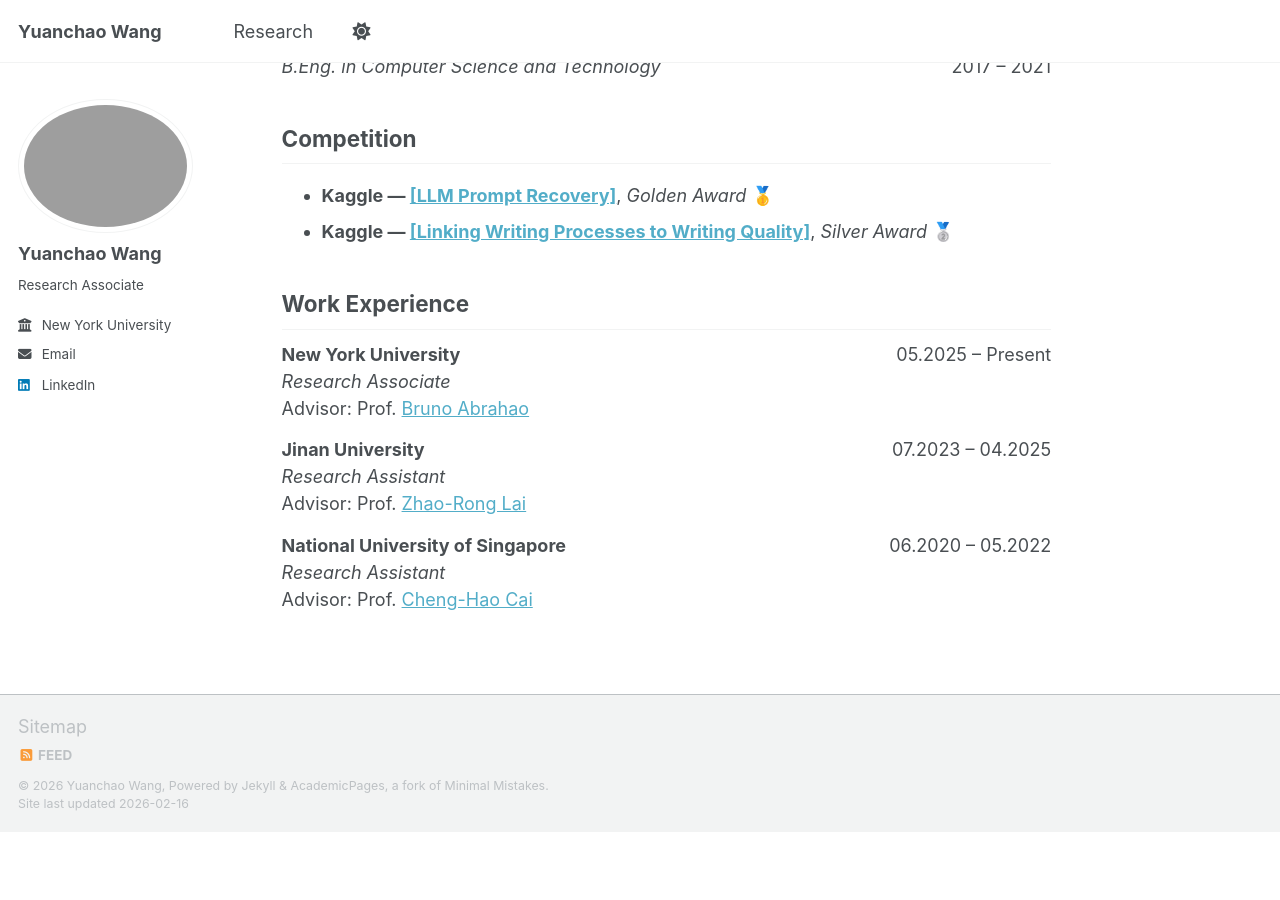
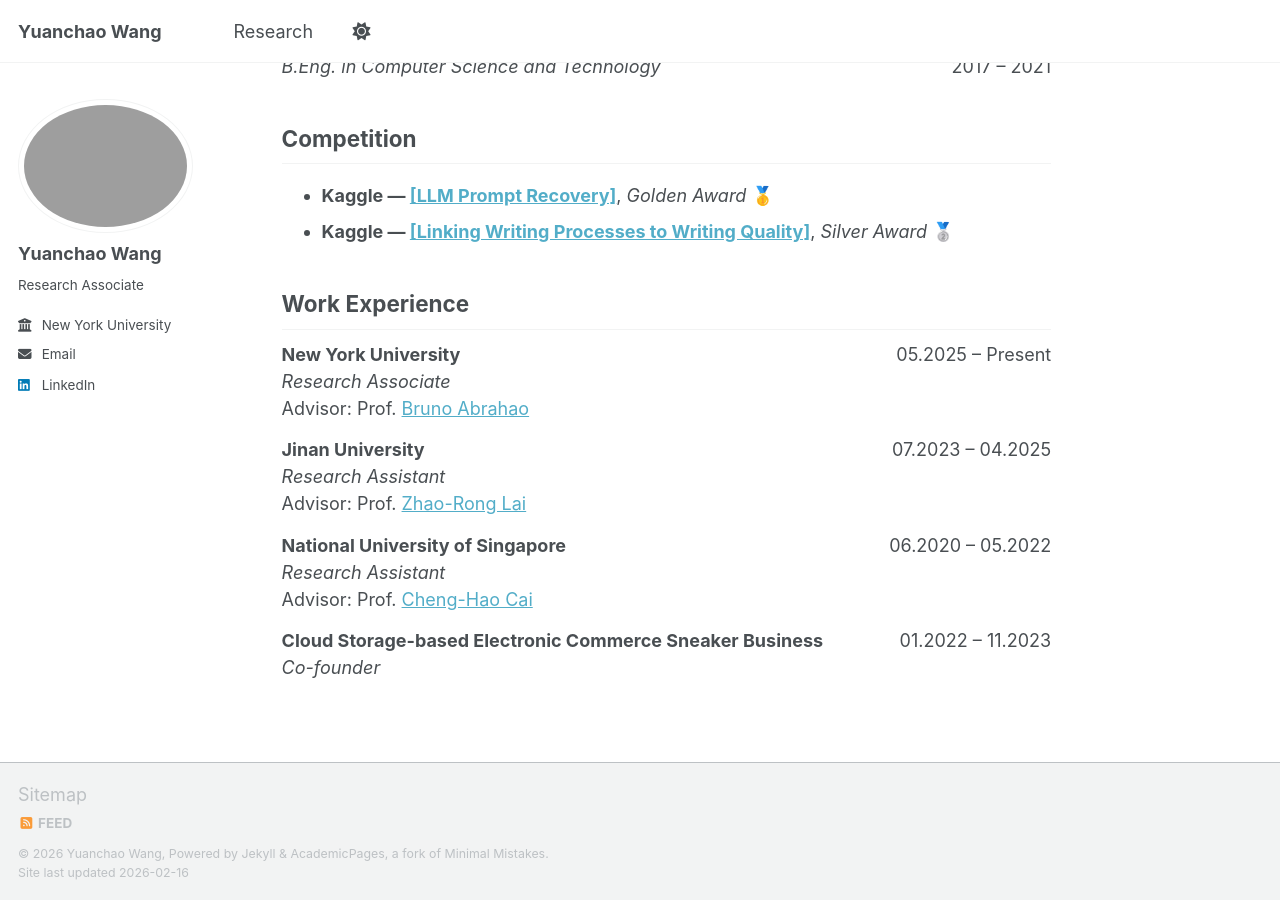
Before and after one commit to JohnnyWyc/JohnnyWyc.github.io, a Jekyll site: the page built from _pages/about.md, in a window 1280 px wide and 900 px high, scrolled down 1010 px. Built offline with Jekyll 4.4.1, drawn with Linux system fonts in a browser that asks for light colours; a script bundle is joined from its source files by our own code; library files that are not in the unit come from our copies; before the commit the page ends 1842 px from its top, so only the background shows below that.

Commit message:
Update about.md

```diff
--- a/_pages/about.md
+++ b/_pages/about.md
@@ -95,3 +95,13 @@ Recently, my work explores these trust boundaries from two complementary perspec
     06.2020 – 05.2022
   </div>
 </div>
+
+<div style="display:flex; justify-content:space-between; margin-top:0.8em;">
+  <div>
+    <strong>Cloud Storage-based Electronic Commerce Sneaker Business</strong><br>
+    <em>Co-founder</em>
+  </div>
+  <div style="text-align:right;">
+    01.2022 – 11.2023
+  </div>
+</div>
```
